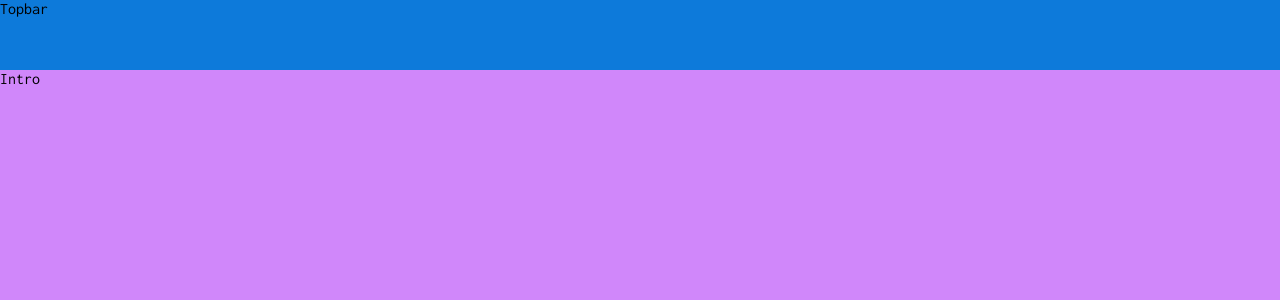
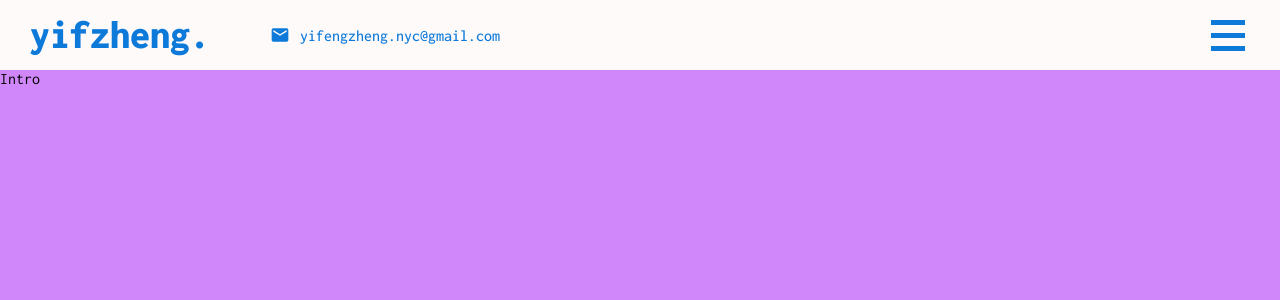
Before and after one commit to yifzheng/Portfolio_Website, a React (Vite) app: page / in a window 1280 px wide. Shown: the top 300 px of the page. Built offline with nearby package versions, Linux system fonts and the light colour scheme.

Commit message:
topbar info and sidebar click animation transition

```diff
--- a/package.json
+++ b/package.json
@@ -10,6 +10,10 @@
     "preview": "vite preview"
   },
   "dependencies": {
+    "@emotion/react": "^11.11.1",
+    "@emotion/styled": "^11.11.0",
+    "@mui/icons-material": "^5.14.3",
+    "@mui/material": "^5.14.3",
     "react": "^18.2.0",
     "react-dom": "^18.2.0",
     "sass": "^1.64.2"
--- a/src/App.jsx
+++ b/src/App.jsx
@@ -4,12 +4,15 @@ import Portfolio from "./components/portfolio/Portfolio"
 import Works from "./components/works/Works"
 import Contact from "./components/contact/Contact"
 import './app.scss'
+import { useState } from "react"
 
 function App () {
+  const [ menuOpen, setMenuOpen ] = useState( false ) // menu initially not opened
+
 
   return (
     <div className="app">
-      <Topbar />
+      <Topbar menuOpen={ menuOpen } setMenuOpen={ setMenuOpen } />
       <div className="sections">
         <Intro />
         <Portfolio />
--- a/src/app.scss
+++ b/src/app.scss
@@ -7,12 +7,18 @@
 		background-color: lightgoldenrodyellow;
 		position: relative;
 		top: 70px;
-        scroll-snap-type: y mandatory;
+        scroll-behavior: smooth;
+		scroll-snap-type: y mandatory;
+		scrollbar-width: none; // for firefox
+
+		&::-webkit-scrollbar {
+			display: none;
+		}
 
 		> * {
 			width: 100vw;
 			height: calc(100vh - 70px);
-            scroll-snap-align: start;
+			scroll-snap-align: start;
 		}
 	}
 }
--- a/src/components/contact/Contact.jsx
+++ b/src/components/contact/Contact.jsx
@@ -2,7 +2,7 @@ import "./Contact.scss"
 
 const Contact = () => {
     return (
-        <div className='contact'>Contact</div>
+        <div className='contact' id="contact">Contact</div>
     )
 }
 
--- a/src/components/intro/Intro.jsx
+++ b/src/components/intro/Intro.jsx
@@ -2,7 +2,7 @@ import './Intro.scss'
 
 const Intro = () => {
   return (
-    <div className='intro'>Intro</div>
+    <div className='intro' id='intro'>Intro</div>
   )
 }
 
--- a/src/components/portfolio/Portfolio.jsx
+++ b/src/components/portfolio/Portfolio.jsx
@@ -2,7 +2,7 @@ import './Portfolio.scss'
 
 const Portfolio = () => {
   return (
-    <div className='portfolio'>Portfolio</div>
+    <div className='portfolio' id='portfolio'>Portfolio</div>
   )
 }
 
--- a/src/components/topbar/Topbar.jsx
+++ b/src/components/topbar/Topbar.jsx
@@ -1,8 +1,27 @@
 import './Topbar.scss'
+import MailIcon from '@mui/icons-material/Mail';
 
-const Topbar = () => {
+const Topbar = ( { menuOpen, setMenuOpen } ) => {
+
   return (
-    <div className='topbar'>Topbar</div>
+    <div className={ `topbar ${menuOpen && 'active'}` } >
+      <div className="wrapper">
+        <div className="left">
+          <a href="#intro" className='logo'>yifzheng.</a>
+          <div className="itemContainer">
+            <MailIcon className='icon' />
+            <span>yifengzheng.nyc@gmail.com</span>
+          </div>
+        </div>
+        <div className="right">
+          <div className="hamburger" onClick={ () => setMenuOpen( !menuOpen ) }>
+            <span className='line1'></span>
+            <span className='line2'></span>
+            <span className='line3'></span>
+          </div>
+        </div>
+      </div>
+    </div >
   )
 }
 
--- a/src/components/topbar/Topbar.scss
+++ b/src/components/topbar/Topbar.scss
@@ -1,8 +1,92 @@
+@import "../../global.scss";
+
 .topbar {
-    background-color: rgb(13, 122, 218);
-    width: 100%;
-    height: 70px;
-    position: fixed;
-    top: 0;
-    z-index: 2;
+	background-color: snow;
+	color: $mainColor;
+	width: 100%;
+	height: 70px;
+	position: fixed;
+	top: 0;
+	z-index: 2;
+    transition: all 1s ease;
+
+	.wrapper {
+		padding: 10px 30px;
+		display: flex;
+		align-items: center;
+		justify-content: space-between;
+
+		.left {
+			display: flex;
+			flex-direction: row;
+			align-items: center;
+
+			.logo {
+				font-size: 40px;
+				font-weight: 900;
+				text-decoration: none;
+				color: inherit;
+				margin-right: 60px;
+			}
+
+			.itemContainer {
+				display: flex;
+				align-items: center;
+				flex-direction: row;
+
+				.icon {
+					font-size: 20px;
+					margin-right: 10px;
+				}
+
+				span {
+					font-size: 16px;
+					font-weight: 500;
+				}
+			}
+		}
+
+		.right {
+			.hamburger {
+				padding: 5px;
+				width: 34px;
+				height: 40px;
+				display: flex;
+				flex-direction: column;
+				gap: 8px;
+				justify-content: center;
+				align-items: center;
+				cursor: pointer;
+
+				span {
+					width: 100%;
+					height: 5px;
+					background-color: $mainColor;
+					transform-origin: left;
+					transition: all 2s ease;
+				}
+			}
+		}
+	}
+
+	&.active {
+		background-color: $mainColor;
+		color: snow;
+
+		.hamburger {
+			span {
+				&:first-child {
+					background-color: snow;
+					transform: rotate(50deg);
+				}
+				&:nth-child(2) {
+					opacity: 0;
+				}
+				&:last-child {
+					background-color: snow;
+					transform: rotate(-50deg);
+				}
+			}
+		}
+	}
 }
--- a/src/components/works/Works.jsx
+++ b/src/components/works/Works.jsx
@@ -2,7 +2,7 @@ import './Works.scss'
 
 const Works = () => {
   return (
-    <div className='works'>Works</div>
+    <div className='works' id='works'>Works</div>
   )
 }
 
--- /dev/null
+++ b/src/global.scss
@@ -0,0 +1 @@
+$mainColor: rgb(13, 122, 218);
```
Also changed, not shown: 1 other file (tests, documents, lock files or other folders).
